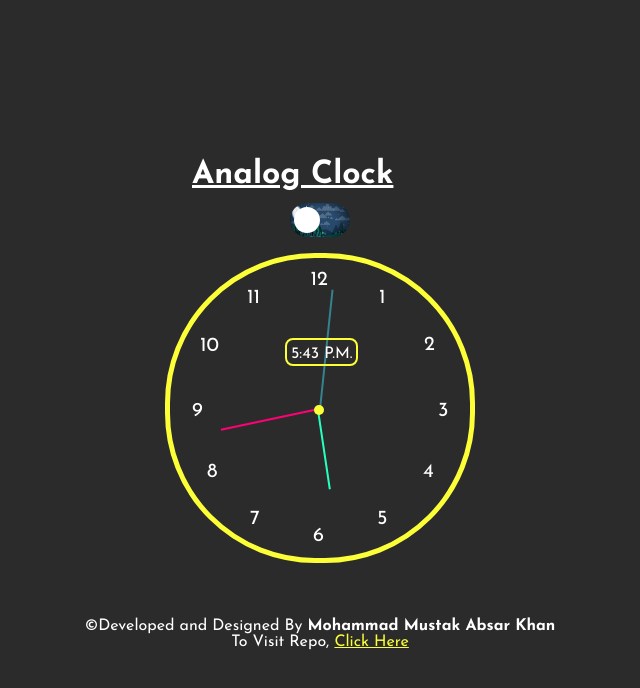
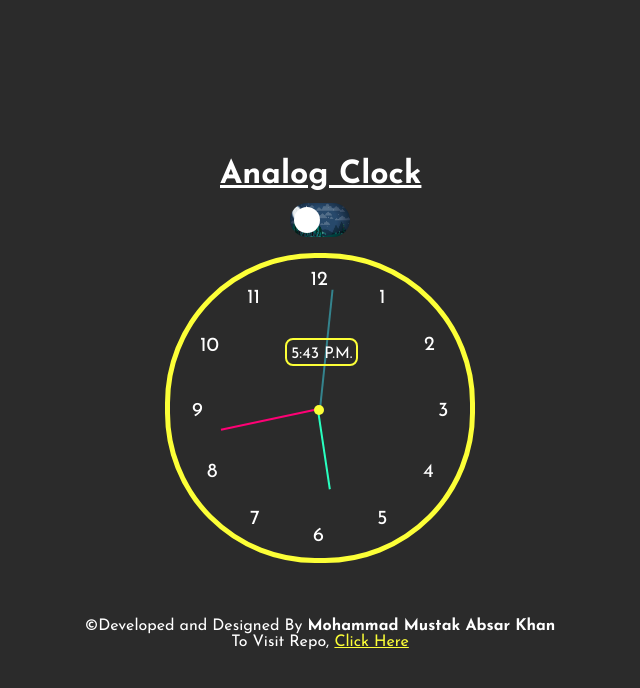
Before and after one commit to MustakAbsarKhan/analog-clock-js-sass, a plain HTML site: page index.html in a window 1280 px wide. Shown: the whole page, without its empty margins (320-960 px from the left). Drawn offline with Linux system fonts and the light colour scheme.

Commit message:
head value updated

```diff
--- a/scss/analogclock.scss
+++ b/scss/analogclock.scss
@@ -20,7 +20,7 @@ body{
     & .heading{
         color:$text-color;
         position: absolute;
-        left:22px;
+        left:50px;
         top:-120px;
         text-decoration: underline;
     };
```
Also changed, not shown: dist/css/analogclock.css, 1 other file.
